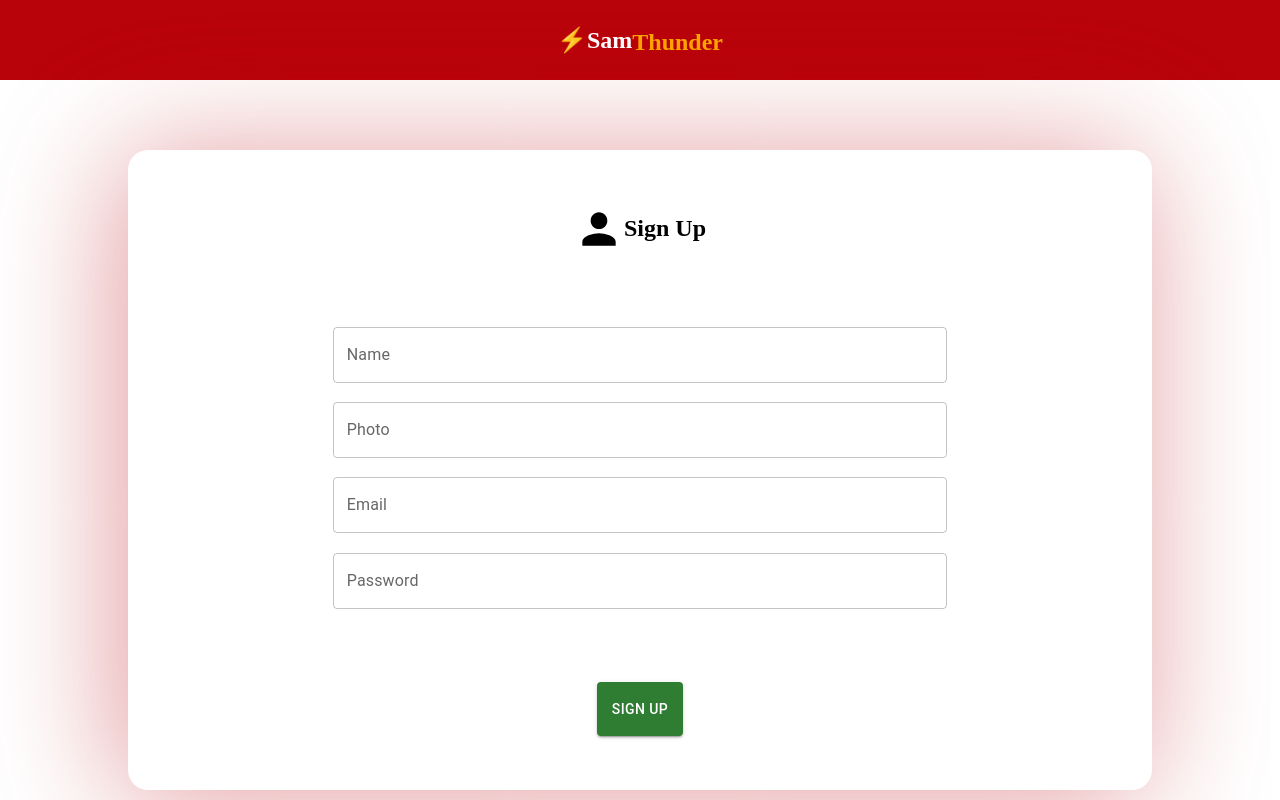
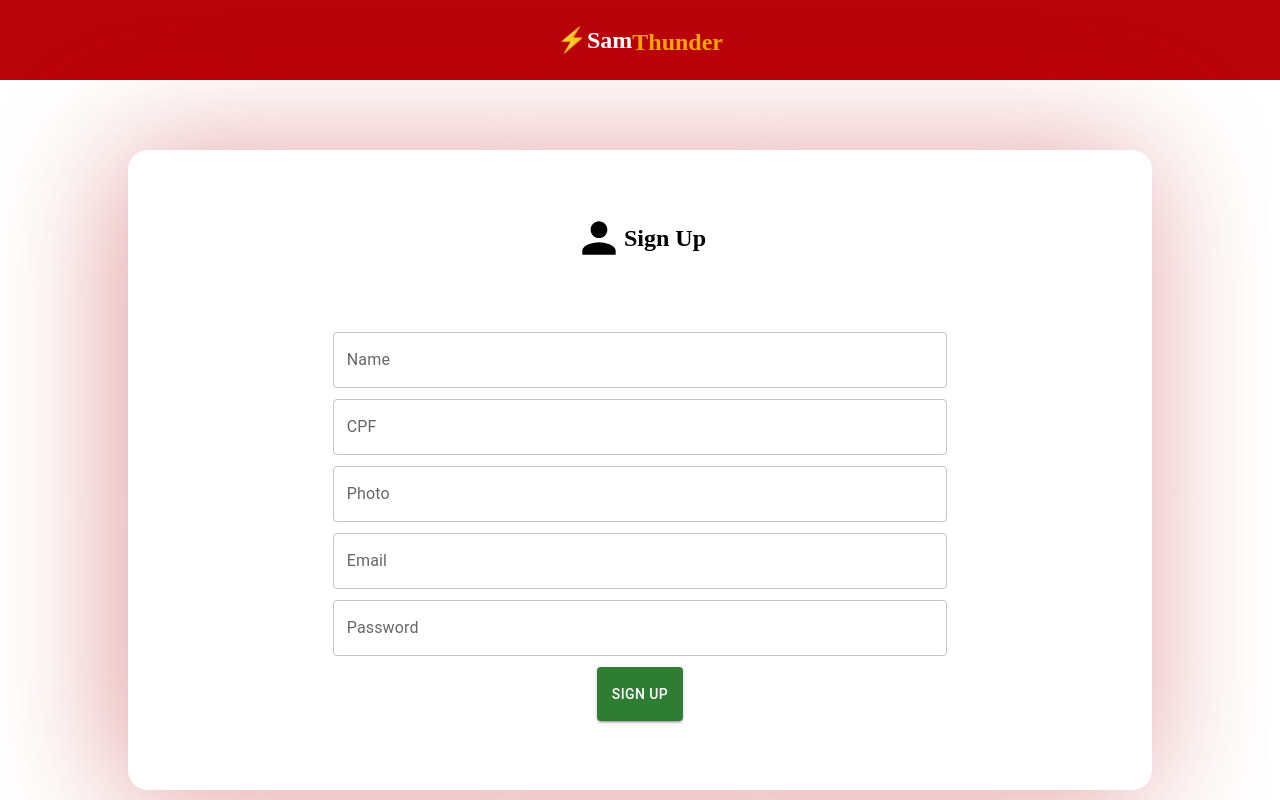
Before and after one commit to Samuel-prata/My-Bank, a React (Vite) app: page /Sign-Up in a window 1280 px wide. Built offline with nearby package versions, Linux system fonts and the light colour scheme.

Commit message:
feat: Screen Register

```diff
--- a/src/Components/Register/Register.jsx
+++ b/src/Components/Register/Register.jsx
@@ -1,4 +1,4 @@
-import React from "react";
+import React, { useState } from "react";
 import Paper from "@mui/material/Paper";
 import PersonIcon from "@mui/icons-material/Person";
 import { TextField } from "@mui/material";
@@ -15,12 +15,47 @@ import {
 } from "./RegisterStyle";
 import { LogoImage, Navbar, Navigator } from "../Header/style";
 import { Link, NavLink } from "react-router-dom";
+import api from "../../Services/api";
+
 export default function Register() {
+  const [userData, setUserData] = useState({
+    name: "",
+    email: "",
+    cpf: "",
+    password: "",
+    photo: ""
+  });
+
+  const handleChange = (event) => {
+    setUserData({
+      ...userData,
+      [event.target.name]: event.target.value
+    });
+
+    console.log(`nome:${userData.name}`)
+    console.log(`email:${userData.email}`)
+  };
+
+  const handleSubmit = async (event) => {
+    event.preventDefault();
+    console.log(userData);
+    try {
+      const response = await api.post(`http://localhost:8080/operations`, userData)
+      .then((response) => setUserData(response.data))
+      alert("Usuario cadastrado com sucesso!");
+      console.log("Cadastro com sucesso");
+    } catch (error) {
+      console.log(userData);
+      console.log(error);
+      alert("Erro ao cadastrar usuário");
+    }
+  };
+
   return (
     <>
       <Navbar style={{ width: "100%" }}>
-        <Navigator style={{ width: "100%", alignItems:"center" }}>
-          <NavLink to="/" style={{textDecoration:"none", padding:"20px"}}>
+        <Navigator style={{ width: "100%", alignItems: "center" }}>
+          <NavLink to="/" style={{ textDecoration: "none", padding: "20px" }}>
             {" "}
             <LogoImage>
               ⚡Sam<span>Thunder</span>
@@ -38,43 +73,62 @@ export default function Register() {
             <h1 style={{ color: " black" }}> Sign Up</h1>
           </ContainerTitle>
 
-          <ContainerInformation>
+          <ContainerInformation onSubmit={handleSubmit}>
             <TextField
-              id="outlined-basic"
+              id="inputName"
+              name="name"
               label="Name"
+              variant="outlined"
+              onChange={handleChange}
+              value={userData.name}
+              style={{ width: "60%" }}
+            />
+
+            <TextField
+              onChange={handleChange}
+              id="inputCpf"
+              name="cpf"
+              label="CPF"
+              variant="outlined"
+              style={{ width: "60%" }}
+              value={userData.cpf}
+            />
+            <TextField
+              id="inputPhoto"
+              name="photo"
+              label="Photo"
+              variant="outlined"
+              onChange={(e) => handleChange(e)}
+              style={{ width: "60%" }}
+            />
+            <TextField
+              id="inputEmail"
+              name="email"
+              label="Email"
+              onChange={(e) => handleChange(e)}
               variant="outlined"
               style={{ width: "60%" }}
             />
             <TextField
-              id="outlined-basic"
-              label="Photo"
-              variant="outlined"
-              style={{ width: "60%" }}
-            />
-            <TextField
-              id="outlined-basic"
-              label="Email"
-              variant="outlined"
-              style={{ width: "60%" }}
-            />
-            <TextField
-              id="outlined-basic"
+              id="inputPassword"
+              name="password"
               label="Password"
               variant="outlined"
+              onChange={(e) => handleChange(e)}
               type="password"
               style={{ width: "60%" }}
             />
-          </ContainerInformation>
             <ContainerButton>
               <Button
                 variant="contained"
                 color="success"
                 style={{ padding: "15px" }}
-              onClick={{ Link: "/Sign-Up" }}
+                type="submit"
               >
                 Sign Up
               </Button>
             </ContainerButton>
+          </ContainerInformation>
         </ScreenRegister>
       </BodyRegister>
     </>
--- a/src/Components/Register/RegisterStyle.js
+++ b/src/Components/Register/RegisterStyle.js
@@ -31,12 +31,12 @@ export const ScreenRegister = styled.div`
   }
 `;
 
-export const ContainerInformation = styled.div`
-  height: 40vh;
+export const ContainerInformation = styled.form`
+  height: 50vh;
   display: flex;
   flex-direction: column;
   align-items: center;
-  justify-content: space-evenly;
+  justify-content: space-around;
 `;
 
 export const ContainerButton = styled.div`
```
Lines whose indentation alone changed are shown as unchanged.
